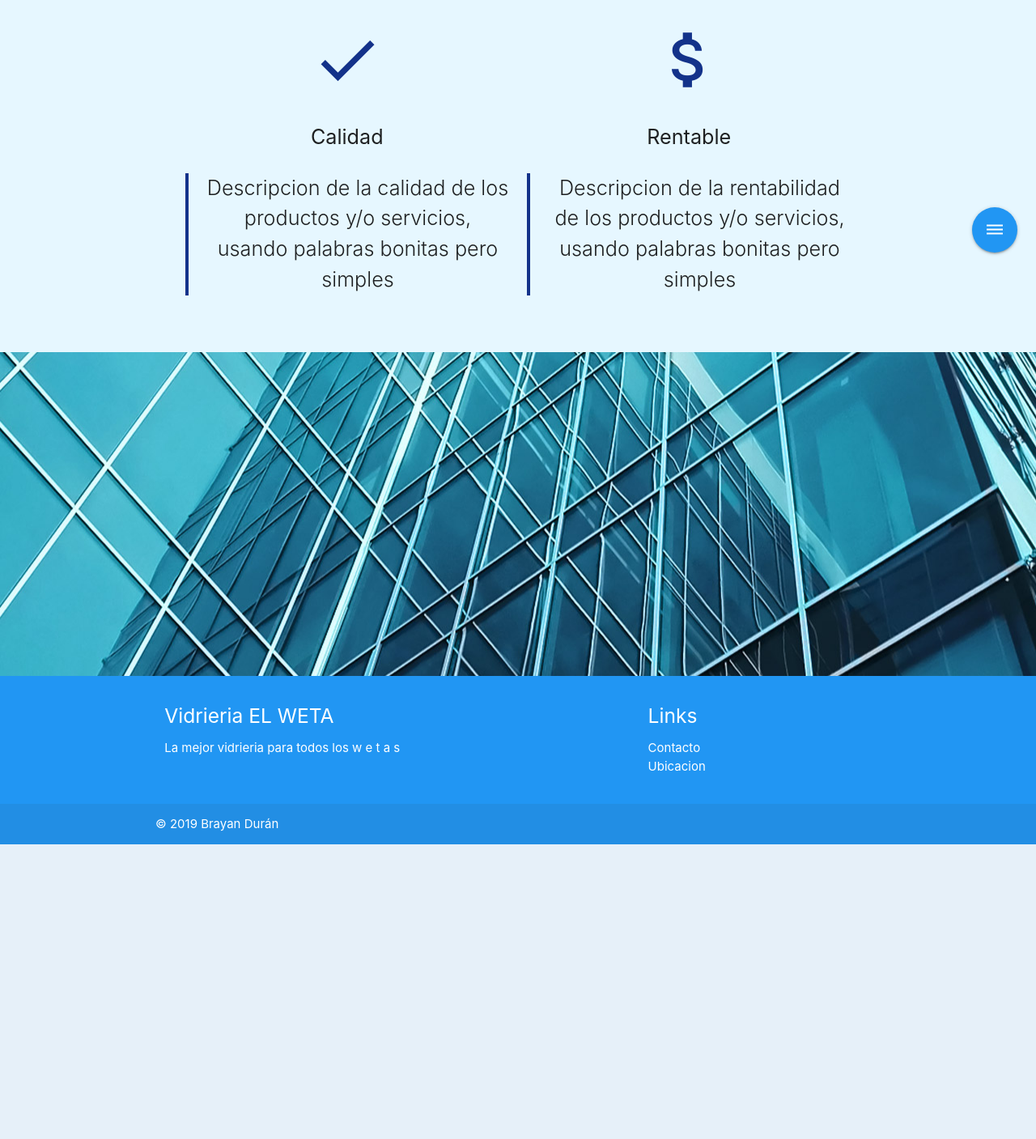
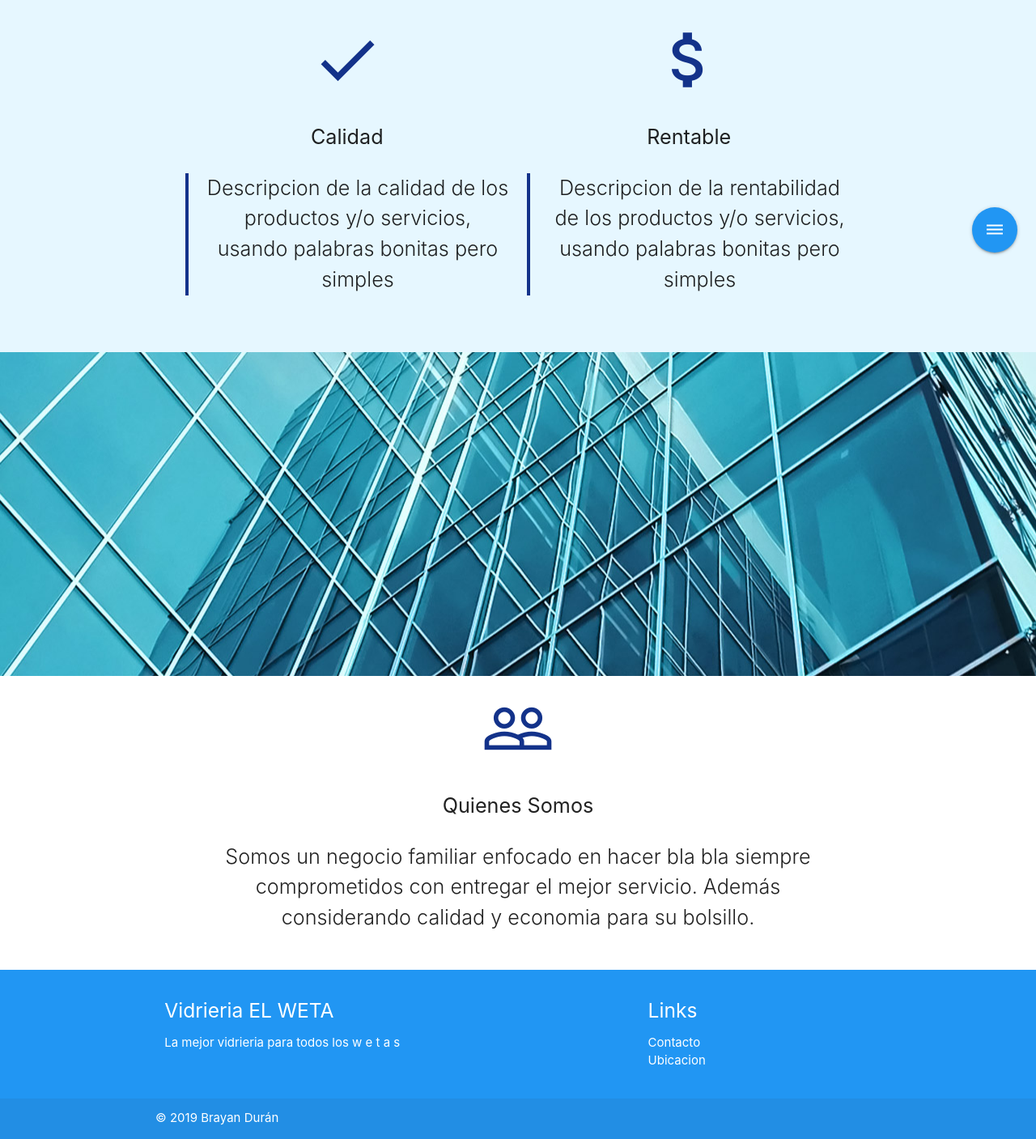
Before and after one commit to Dual-ll/Vidrieria, a Django app: page / in a window 1280 px wide. Shown: the part 465-1872 px from the top of the page at 81% size. Before the commit the page ends 1508 px from the top, so only its background shows below. Run offline with Django 3.2, Linux system fonts and the light colour scheme.

Commit message:
arreglos en index

```diff
--- a/core/static/core/css/estilo.css
+++ b/core/static/core/css/estilo.css
@@ -8,7 +8,7 @@
 }
 
 .fondo2 {
-    padding-bottom: 0px;
+    padding-top: 20px;
 }
 
 .parallax-container {
--- a/core/templates/core/home.html
+++ b/core/templates/core/home.html
@@ -83,13 +83,23 @@
         </ul>
     </div>
 
+    <!--PARALLAX-->
     <div class="parallax-container">
         <div class="parallax"><img src="../../static/core/img/parallax.jpg"></div>
     </div>
-    <div class="fondo2">
 
+    <div class="fondo2 container center">
+        <div class="row">
+            <div class="col s10 offset-s1">
+                <i class="large material-icons">people_outline</i>
+                <p class="flow-text">Quienes Somos</p>
+                <p class="light flow-text">
+                    Somos un negocio familiar enfocado en hacer bla bla siempre comprometidos con entregar el mejor
+                    servicio. Además considerando calidad y economia para su bolsillo.
+                </p>
+            </div>
+        </div>
     </div>
-
     <!--FOOTER-->
     <footer class="page-footer blue">
         <div class="container">
```
